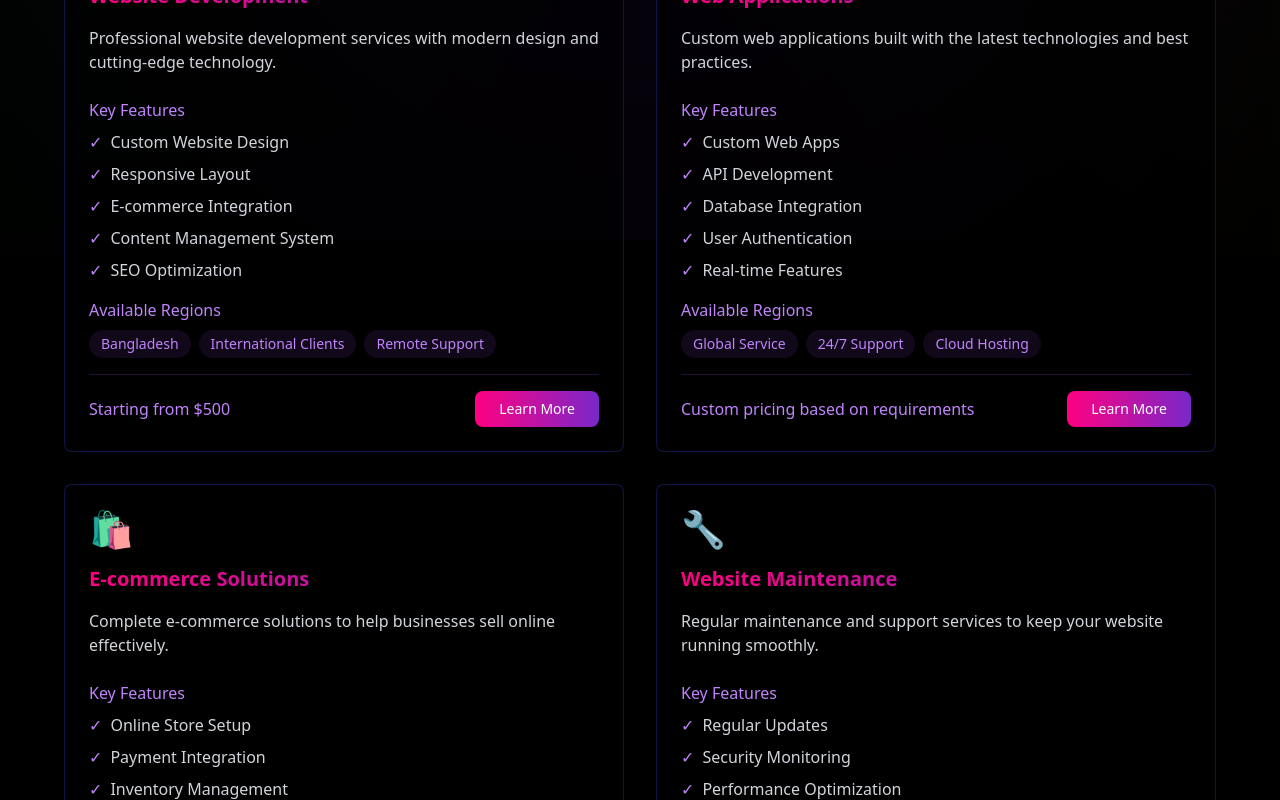
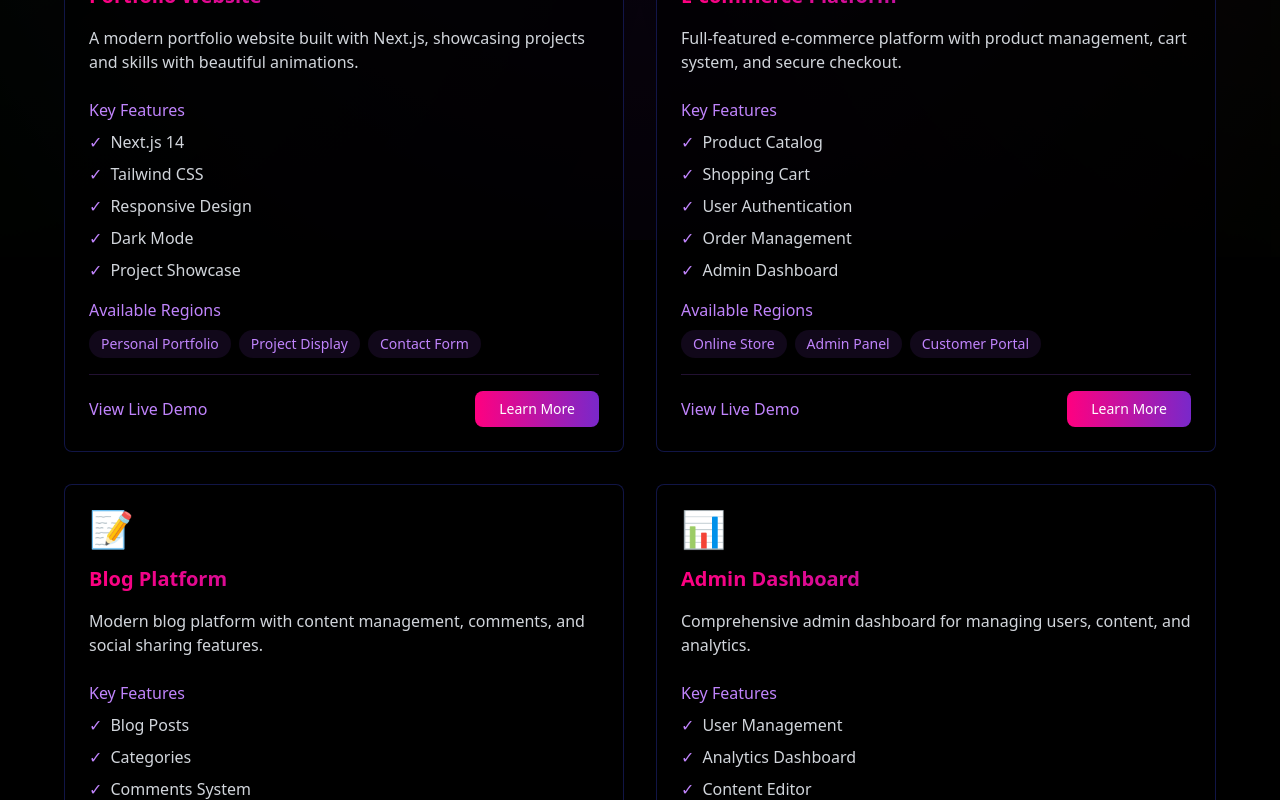
Before and after one commit to ra88ju/my-first-nextjs-projects, a Next.js app: page /global-service in a window 1280 px wide. Shown: the part 560-1360 px from the top of the page. Built offline with nearby package versions, Linux system fonts and the light colour scheme.

Commit message:
Update Global Services in page.tsx to reflect new offerings, including Portfolio Website, E-commerce Platform, Blog Platform, and Admin Dashboard, with revised features, regions, and pricing for improved user engagement.

```diff
--- a/app/global-service/page.tsx
+++ b/app/global-service/page.tsx
@@ -18,64 +18,64 @@ export default function GlobalService() {
 
   const services: Service[] = [
     {
-      id: 'website-development',
-      title: 'Website Development',
-      description: 'Professional website development services with modern design and cutting-edge technology.',
-      icon: '🌐',
+      id: 'portfolio-website',
+      title: 'Portfolio Website',
+      description: 'A modern portfolio website built with Next.js, showcasing projects and skills with beautiful animations.',
+      icon: '🎨',
       features: [
-        'Custom Website Design',
-        'Responsive Layout',
-        'E-commerce Integration',
-        'Content Management System',
-        'SEO Optimization'
+        'Next.js 14',
+        'Tailwind CSS',
+        'Responsive Design',
+        'Dark Mode',
+        'Project Showcase'
       ],
-      regions: ['Bangladesh', 'International Clients', 'Remote Support'],
-      pricing: 'Starting from $500'
+      regions: ['Personal Portfolio', 'Project Display', 'Contact Form'],
+      pricing: 'View Live Demo'
     },
     {
-      id: 'web-applications',
-      title: 'Web Applications',
-      description: 'Custom web applications built with the latest technologies and best practices.',
-      icon: '💻',
+      id: 'ecommerce-platform',
+      title: 'E-commerce Platform',
+      description: 'Full-featured e-commerce platform with product management, cart system, and secure checkout.',
+      icon: '🛍️',
       features: [
-        'Custom Web Apps',
-        'API Development',
-        'Database Integration',
+        'Product Catalog',
+        'Shopping Cart',
         'User Authentication',
-        'Real-time Features'
+        'Order Management',
+        'Admin Dashboard'
       ],
-      regions: ['Global Service', '24/7 Support', 'Cloud Hosting'],
-      pricing: 'Custom pricing based on requirements'
+      regions: ['Online Store', 'Admin Panel', 'Customer Portal'],
+      pricing: 'View Live Demo'
     },
     {
-      id: 'e-commerce',
-      title: 'E-commerce Solutions',
-      description: 'Complete e-commerce solutions to help businesses sell online effectively.',
-      icon: '🛍️',
+      id: 'blog-platform',
+      title: 'Blog Platform',
+      description: 'Modern blog platform with content management, comments, and social sharing features.',
+      icon: '📝',
       features: [
-        'Online Store Setup',
-        'Payment Integration',
-        'Inventory Management',
-        'Order Processing',
-        'Analytics Dashboard'
+        'Blog Posts',
+        'Categories',
+        'Comments System',
+        'Rich Text Editor',
+        'Social Sharing'
       ],
-      regions: ['Bangladesh', 'International Markets', 'Multi-currency Support'],
-      pricing: 'Starting from $800'
+      regions: ['Content Management', 'User Engagement', 'SEO Friendly'],
+      pricing: 'View Live Demo'
     },
     {
-      id: 'maintenance',
-      title: 'Website Maintenance',
-      description: 'Regular maintenance and support services to keep your website running smoothly.',
-      icon: '🔧',
+      id: 'dashboard-app',
+      title: 'Admin Dashboard',
+      description: 'Comprehensive admin dashboard for managing users, content, and analytics.',
+      icon: '📊',
       features: [
-        'Regular Updates',
-        'Security Monitoring',
-        'Performance Optimization',
-        'Backup & Recovery',
-        'Technical Support'
+        'User Management',
+        'Analytics Dashboard',
+        'Content Editor',
+        'Settings Panel',
+        'Activity Logs'
       ],
-      regions: ['24/7 Support', 'Emergency Response', 'Regular Maintenance'],
-      pricing: 'Monthly packages available'
+      regions: ['Admin Control', 'Data Analytics', 'System Management'],
+      pricing: 'View Live Demo'
     }
   ];
 
```
